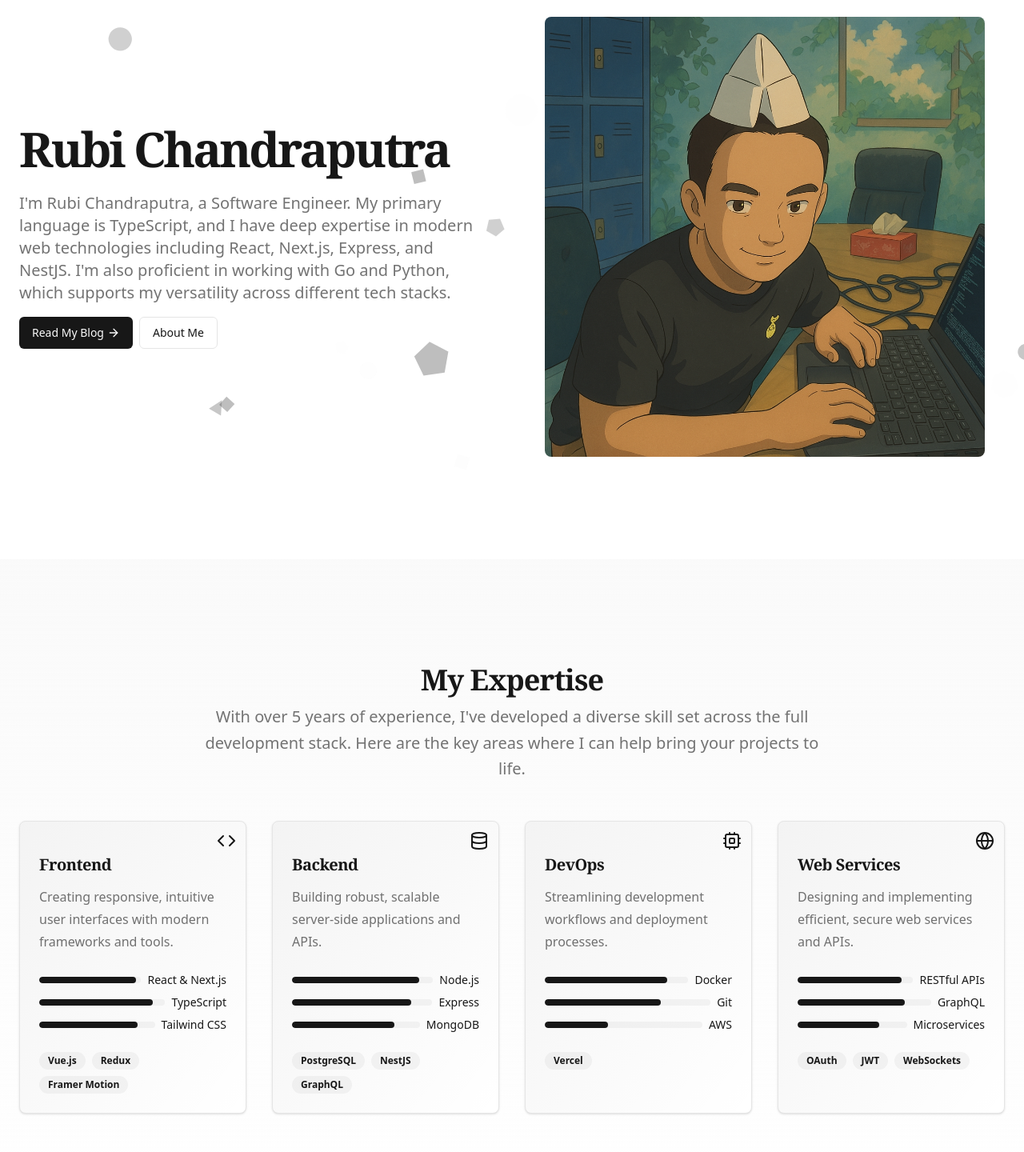
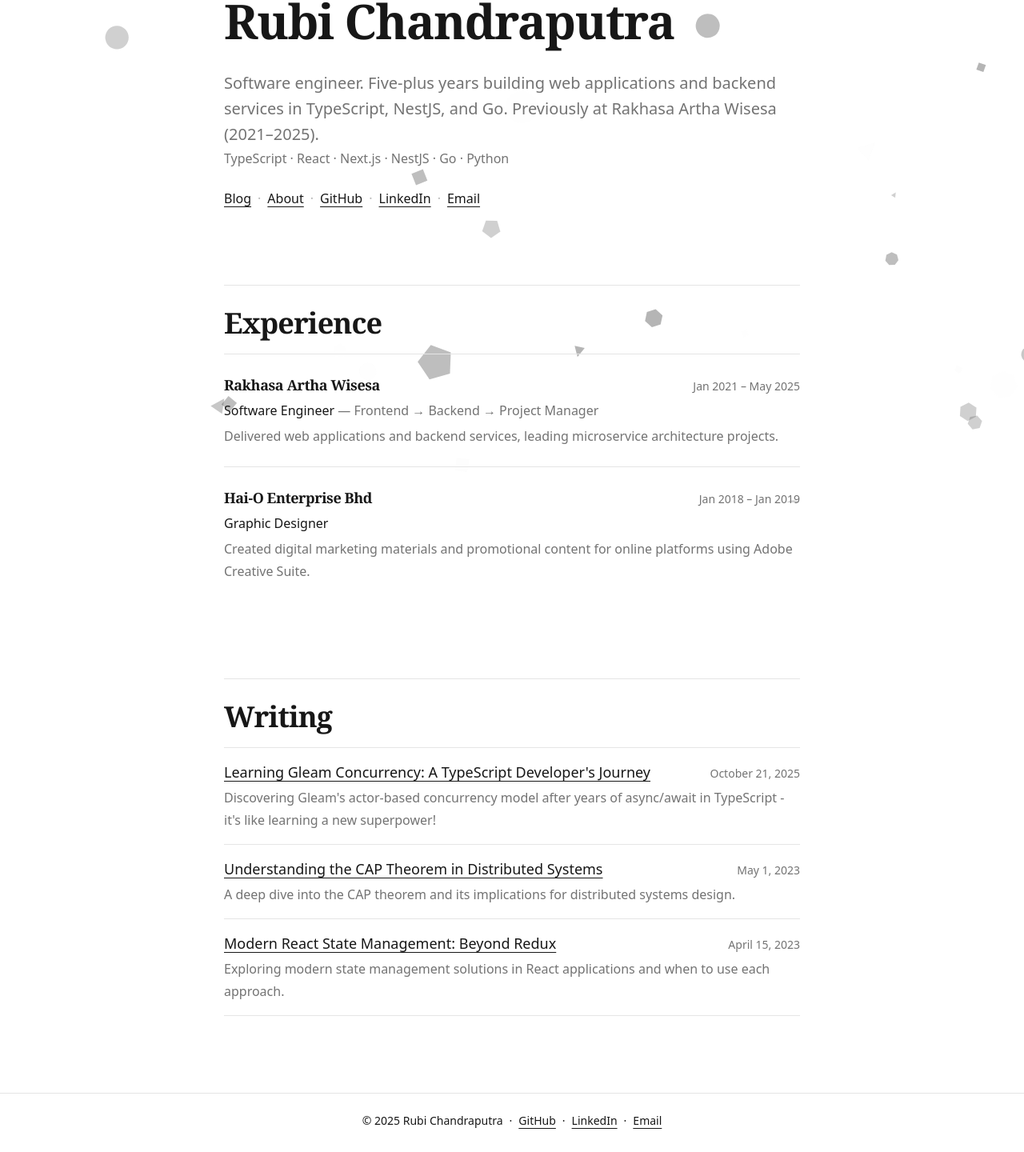
Before and after one commit to rubichandrap/my-blog, a Next.js app: page /my-blog/ in a window 1280 px wide. Shown: the part 172-1612 px from the top of the page at 80% size. Built offline with nearby package versions, Linux system fonts and the light colour scheme.

Commit message:
feat: editorial homepage — hero, experience, writing (T3)

```diff
--- a/app/page.tsx
+++ b/app/page.tsx
@@ -1,284 +1,141 @@
-import me from '@/assets/images/me.png';
-import { BriefExperience } from '@/components/brief-experience';
-import FeaturedPosts from '@/components/featured-posts';
-import { Badge } from '@/components/ui/badge';
-import { Button } from '@/components/ui/button';
-import {
-  ArrowRight,
-  Code,
-  Cpu,
-  Database,
-  ExternalLink,
-  Globe,
-} from 'lucide-react';
-import Image from 'next/image';
+import { getAllBlogPosts } from '@/lib/blog';
 import Link from 'next/link';
 
+type HeroLink = {
+  label: string;
+  href: string;
+  external?: boolean;
+};
+
+const HERO_LINKS: HeroLink[] = [
+  { label: 'Blog', href: '/blog' },
+  { label: 'About', href: '/about' },
+  {
+    label: 'GitHub',
+    href: 'https://github.com/rubichandrap',
+    external: true,
+  },
+  {
+    label: 'LinkedIn',
+    href: 'https://www.linkedin.com/in/rubi-chandraputra-9aba65213/',
+    external: true,
+  },
+  { label: 'Email', href: 'mailto:rubichandrap@gmail.com' },
+];
+
+const EXPERIENCES = [
+  {
+    company: 'Rakhasa Artha Wisesa',
+    role: 'Software Engineer',
+    subline: 'Frontend → Backend → Project Manager',
+    period: 'Jan 2021 – May 2025',
+    description:
+      'Delivered web applications and backend services, leading microservice architecture projects.',
+  },
+  {
+    company: 'Hai-O Enterprise Bhd',
+    role: 'Graphic Designer',
+    period: 'Jan 2018 – Jan 2019',
+    description:
+      'Created digital marketing materials and promotional content for online platforms using Adobe Creative Suite.',
+  },
+];
+
 export default function Home() {
+  const posts = getAllBlogPosts().slice(0, 3);
+
   return (
-    <div className="flex flex-col min-h-screen">
     <main className="flex-1">
-        <section className="w-full py-12 md:py-24 lg:py-32">
-          <div className="container px-4 md:px-6 mx-auto">
-            <div className="grid gap-6 lg:grid-cols-[1fr_400px] lg:gap-12 xl:grid-cols-[1fr_600px]">
-              <div className="flex flex-col justify-center space-y-4">
-                <div className="space-y-2">
-                  <h1 className="text-3xl font-bold tracking-tighter sm:text-5xl xl:text-6xl/none">
-                    Rubi Chandraputra
-                  </h1>
-                  <p className="text-xl text-muted-foreground">
-                    I&apos;m Rubi Chandraputra, a Software Engineer. My primary
-                    language is TypeScript, and I have deep expertise in modern
-                    web technologies including React, Next.js, Express, and
-                    NestJS. I&apos;m also proficient in working with Go and
-                    Python, which supports my versatility across different tech
-                    stacks.
+      <section className="py-16 md:py-24">
+        <div className="container mx-auto max-w-3xl px-4 md:px-6">
+          <h1>Rubi Chandraputra</h1>
+          <p className="mb-0 text-xl leading-8 text-muted-foreground">
+            Software engineer. Five-plus years building web applications and
+            backend services in TypeScript, NestJS, and Go. Previously at
+            Rakhasa Artha Wisesa (2021–2025).
           </p>
-                </div>
-                <div className="flex flex-col gap-2 min-[400px]:flex-row">
-                  <Link href="/blog" passHref>
-                    <Button className="gap-1">
-                      Read My Blog
-                      <ArrowRight className="h-4 w-4" />
-                    </Button>
+          <p className="mb-0 text-muted-foreground">
+            TypeScript · React · Next.js · NestJS · Go · Python
+          </p>
+          <div className="mt-6 flex flex-wrap items-center gap-x-2 gap-y-1">
+            {HERO_LINKS.map((link, index) => (
+              <span key={link.label} className="flex items-center gap-x-2">
+                {index > 0 && (
+                  <span aria-hidden="true" className="text-muted-foreground/50">
+                    ·
+                  </span>
+                )}
+                <Link
+                  href={link.href}
+                  {...(link.external
+                    ? { target: '_blank', rel: 'noopener noreferrer' }
+                    : {})}
+                >
+                  {link.label}
                 </Link>
-                  <Link href="/about" passHref>
-                    <Button variant="outline">About Me</Button>
-                  </Link>
-                </div>
-              </div>
-              <div className="flex items-center justify-center">
-                <Image
-                  src={me}
-                  alt="Rubi Chandraputra"
-                  width={550}
-                  height={550}
-                  className="rounded-lg object-cover"
-                  priority
-                />
-              </div>
+              </span>
+            ))}
           </div>
         </div>
       </section>
 
-        <section className="w-full py-12 md:py-24 lg:py-32 bg-gradient-to-b from-muted/50 to-background">
-          <div className="container px-4 md:px-6 mx-auto">
-            <div className="flex flex-col items-center justify-center space-y-4 text-center mb-12">
-              <div className="space-y-2 max-w-3xl">
-                <h2 className="!mb-2">My Expertise</h2>
-                <p className="text-muted-foreground md:text-xl/relaxed">
-                  With over 5 years of experience, I&apos;ve developed a diverse
-                  skill set across the full development stack. Here are the key
-                  areas where I can help bring your projects to life.
+      <section className="pb-16 md:pb-24">
+        <div className="container mx-auto max-w-3xl px-4 md:px-6">
+          <h2 className="border-t border-border pt-6">Experience</h2>
+          <div>
+            {EXPERIENCES.map(experience => (
+              <div
+                key={experience.company}
+                className="border-t border-border py-6"
+              >
+                <div className="flex flex-col gap-1 md:flex-row md:items-baseline md:justify-between">
+                  <h3 className="mb-0 text-lg font-semibold">
+                    {experience.company}
+                  </h3>
+                  <p className="mb-0 text-sm text-muted-foreground">
+                    {experience.period}
                   </p>
                 </div>
+                <p className="mb-0 mt-1">
+                  {experience.role}
+                  {experience.subline && (
+                    <span className="text-muted-foreground">
+                      {' '}
+                      — {experience.subline}
+                    </span>
+                  )}
+                </p>
+                <p className="mb-0 mt-1 text-muted-foreground">
+                  {experience.description}
+                </p>
               </div>
-
-            <div className="grid gap-8 md:grid-cols-2 lg:grid-cols-4">
-              {/* Frontend Card */}
-              <div className="group relative overflow-hidden rounded-lg border bg-card text-card-foreground shadow transition-all hover:shadow-lg">
-                <div className="absolute inset-0 bg-gradient-to-br from-primary/10 to-transparent opacity-50 transition-opacity group-hover:opacity-100"></div>
-                <div className="absolute top-0 right-0 p-3">
-                  <Code className="h-6 w-6 text-primary" />
-                </div>
-                <div className="p-6 pt-10">
-                  <h3 className="text-xl font-bold">Frontend</h3>
-                  <p className="mt-2 text-muted-foreground">
-                    Creating responsive, intuitive user interfaces with modern
-                    frameworks and tools.
-                  </p>
-
-                  <div className="mt-6 space-y-2">
-                    <div className="flex items-center gap-2">
-                      <div className="h-2 flex-1 rounded-full bg-muted overflow-hidden">
-                        <div className="h-full w-[95%] rounded-full bg-primary"></div>
-                      </div>
-                      <span className="text-sm font-medium">
-                        React & Next.js
-                      </span>
-                    </div>
-                    <div className="flex items-center gap-2">
-                      <div className="h-2 flex-1 rounded-full bg-muted overflow-hidden">
-                        <div className="h-full w-[90%] rounded-full bg-primary"></div>
-                      </div>
-                      <span className="text-sm font-medium">TypeScript</span>
-                    </div>
-                    <div className="flex items-center gap-2">
-                      <div className="h-2 flex-1 rounded-full bg-muted overflow-hidden">
-                        <div className="h-full w-[85%] rounded-full bg-primary"></div>
-                      </div>
-                      <span className="text-sm font-medium">Tailwind CSS</span>
-                    </div>
-                  </div>
-
-                  <div className="mt-6 flex flex-wrap gap-2">
-                    <Badge variant="secondary">Vue.js</Badge>
-                    <Badge variant="secondary">Redux</Badge>
-                    <Badge variant="secondary">Framer Motion</Badge>
-                  </div>
-                </div>
-              </div>
-
-              {/* Backend Card */}
-              <div className="group relative overflow-hidden rounded-lg border bg-card text-card-foreground shadow transition-all hover:shadow-lg">
-                <div className="absolute inset-0 bg-gradient-to-br from-primary/10 to-transparent opacity-50 transition-opacity group-hover:opacity-100"></div>
-                <div className="absolute top-0 right-0 p-3">
-                  <Database className="h-6 w-6 text-primary" />
-                </div>
-                <div className="p-6 pt-10">
-                  <h3 className="text-xl font-bold">Backend</h3>
-                  <p className="mt-2 text-muted-foreground">
-                    Building robust, scalable server-side applications and APIs.
-                  </p>
-
-                  <div className="mt-6 space-y-2">
-                    <div className="flex items-center gap-2">
-                      <div className="h-2 flex-1 rounded-full bg-muted overflow-hidden">
-                        <div className="h-full w-[90%] rounded-full bg-primary"></div>
-                      </div>
-                      <span className="text-sm font-medium">Node.js</span>
-                    </div>
-                    <div className="flex items-center gap-2">
-                      <div className="h-2 flex-1 rounded-full bg-muted overflow-hidden">
-                        <div className="h-full w-[85%] rounded-full bg-primary"></div>
-                      </div>
-                      <span className="text-sm font-medium">Express</span>
-                    </div>
-                    <div className="flex items-center gap-2">
-                      <div className="h-2 flex-1 rounded-full bg-muted overflow-hidden">
-                        <div className="h-full w-[80%] rounded-full bg-primary"></div>
-                      </div>
-                      <span className="text-sm font-medium">MongoDB</span>
-                    </div>
-                  </div>
-
-                  <div className="mt-6 flex flex-wrap gap-2">
-                    <Badge variant="secondary">PostgreSQL</Badge>
-                    <Badge variant="secondary">NestJS</Badge>
-                    <Badge variant="secondary">GraphQL</Badge>
-                  </div>
-                </div>
-              </div>
-
-              {/* DevOps Card */}
-              <div className="group relative overflow-hidden rounded-lg border bg-card text-card-foreground shadow transition-all hover:shadow-lg">
-                <div className="absolute inset-0 bg-gradient-to-br from-primary/10 to-transparent opacity-50 transition-opacity group-hover:opacity-100"></div>
-                <div className="absolute top-0 right-0 p-3">
-                  <Cpu className="h-6 w-6 text-primary" />
-                </div>
-                <div className="p-6 pt-10">
-                  <h3 className="text-xl font-bold">DevOps</h3>
-                  <p className="mt-2 text-muted-foreground">
-                    Streamlining development workflows and deployment processes.
-                  </p>
-
-                  <div className="mt-6 space-y-2">
-                    <div className="flex items-center gap-2">
-                      <div className="h-2 flex-1 rounded-full bg-muted overflow-hidden">
-                        <div className="h-full w-[85%] rounded-full bg-primary"></div>
-                      </div>
-                      <span className="text-sm font-medium">Docker</span>
-                    </div>
-                    <div className="flex items-center gap-2">
-                      <div className="h-2 flex-1 rounded-full bg-muted overflow-hidden">
-                        <div className="h-full w-[70%] rounded-full bg-primary"></div>
-                      </div>
-                      <span className="text-sm font-medium">Git</span>
-                    </div>
-                    <div className="flex items-center gap-2">
-                      <div className="h-2 flex-1 rounded-full bg-muted overflow-hidden">
-                        <div className="h-full w-[40%] rounded-full bg-primary"></div>
-                      </div>
-                      <span className="text-sm font-medium">AWS</span>
-                    </div>
-                  </div>
-
-                  <div className="mt-6 flex flex-wrap gap-2">
-                    <Badge variant="secondary">Vercel</Badge>
-                  </div>
-                </div>
-              </div>
-
-              {/* Web Services Card */}
-              <div className="group relative overflow-hidden rounded-lg border bg-card text-card-foreground shadow transition-all hover:shadow-lg">
-                <div className="absolute inset-0 bg-gradient-to-br from-primary/10 to-transparent opacity-50 transition-opacity group-hover:opacity-100"></div>
-                <div className="absolute top-0 right-0 p-3">
-                  <Globe className="h-6 w-6 text-primary" />
-                </div>
-                <div className="p-6 pt-10">
-                  <h3 className="text-xl font-bold">Web Services</h3>
-                  <p className="mt-2 text-muted-foreground">
-                    Designing and implementing efficient, secure web services
-                    and APIs.
-                  </p>
-
-                  <div className="mt-6 space-y-2">
-                    <div className="flex items-center gap-2">
-                      <div className="h-2 flex-1 rounded-full bg-muted overflow-hidden">
-                        <div className="h-full w-[90%] rounded-full bg-primary"></div>
-                      </div>
-                      <span className="text-sm font-medium">RESTful APIs</span>
-                    </div>
-                    <div className="flex items-center gap-2">
-                      <div className="h-2 flex-1 rounded-full bg-muted overflow-hidden">
-                        <div className="h-full w-[80%] rounded-full bg-primary"></div>
-                      </div>
-                      <span className="text-sm font-medium">GraphQL</span>
-                    </div>
-                    <div className="flex items-center gap-2">
-                      <div className="h-2 flex-1 rounded-full bg-muted overflow-hidden">
-                        <div className="h-full w-[75%] rounded-full bg-primary"></div>
-                      </div>
-                      <span className="text-sm font-medium">Microservices</span>
-                    </div>
-                  </div>
-
-                  <div className="mt-6 flex flex-wrap gap-2">
-                    <Badge variant="secondary">OAuth</Badge>
-                    <Badge variant="secondary">JWT</Badge>
-                    <Badge variant="secondary">WebSockets</Badge>
-                  </div>
-                </div>
-              </div>
-            </div>
-
-            <div className="mt-12 text-center">
-              <Link href="/about" passHref>
-                <Button variant="outline" className="gap-2">
-                  View My Full Skill Set
-                  <ExternalLink className="h-4 w-4" />
-                </Button>
-              </Link>
+            ))}
           </div>
         </div>
       </section>
 
-        <BriefExperience />
-
-        <section className="w-full py-12 md:py-24 lg:py-32">
-          <div className="container px-4 md:px-6 mx-auto">
-            <div className="flex flex-col items-center justify-center space-y-4 text-center">
-              <div className="space-y-2">
-                <h2 className="text-3xl font-bold tracking-tighter md:text-4xl">
-                  Featured Posts
-                </h2>
-                <p className="max-w-[700px] text-muted-foreground md:text-xl/relaxed">
-                  Check out some of my latest thoughts on software engineering.
+      <section className="pb-16 md:pb-24">
+        <div className="container mx-auto max-w-3xl px-4 md:px-6">
+          <h2 className="border-t border-border pt-6">Writing</h2>
+          <div className="border-b border-border">
+            {posts.map(post => (
+              <div key={post.slug} className="border-t border-border py-4">
+                <div className="flex flex-col gap-1 md:flex-row md:items-baseline md:justify-between">
+                  <Link href={`/blog/${post.slug}`} className="text-lg font-medium">
+                    {post.title}
+                  </Link>
+                  <span className="text-sm text-muted-foreground">
+                    {post.date}
+                  </span>
+                </div>
+                <p className="mb-0 mt-1 text-muted-foreground">
+                  {post.excerpt}
                 </p>
               </div>
-            </div>
-            <FeaturedPosts />
-            <div className="flex justify-center mt-8">
-              <Link href="/blog" passHref>
-                <Button variant="outline" className="gap-1">
-                  View All Posts
-                  <ArrowRight className="h-4 w-4" />
-                </Button>
-              </Link>
+            ))}
           </div>
         </div>
       </section>
     </main>
-    </div>
   );
 }
```
Lines whose indentation alone changed are shown as unchanged.
